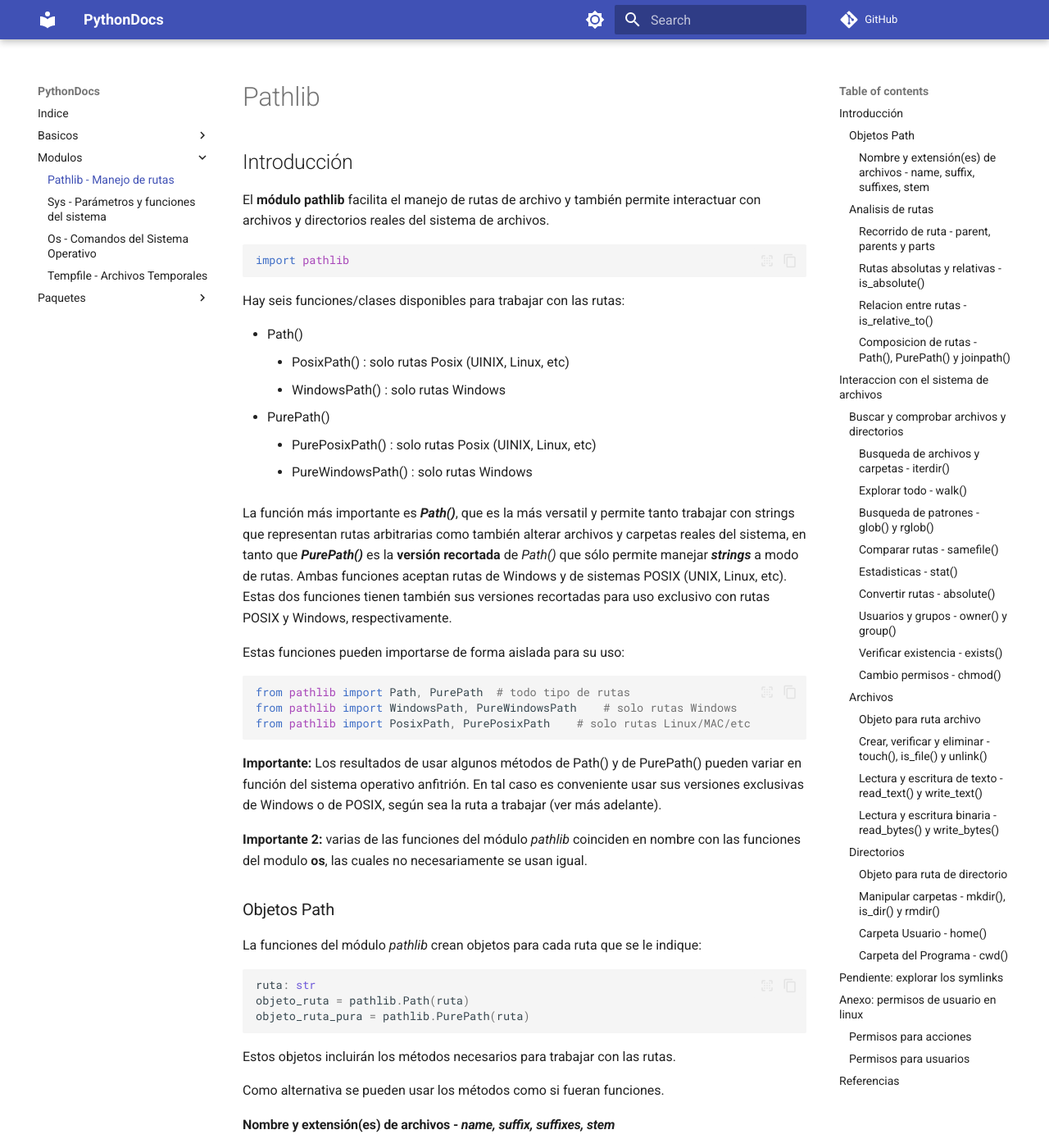
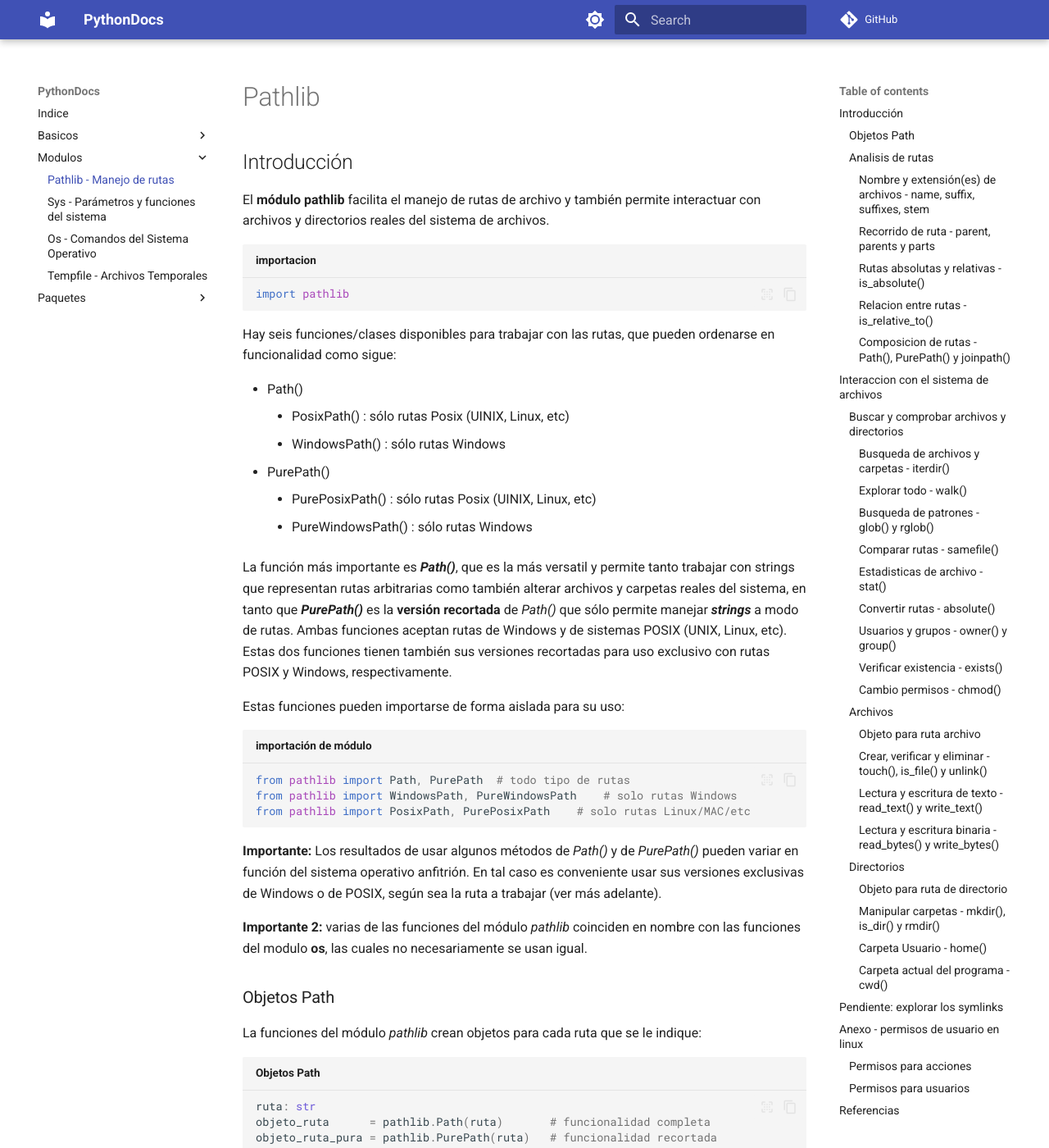
Before and after one commit to alejrot/python-docs, an MkDocs documentation site: the page built from docs/modulos/pathlib.md, in a window 1280 px wide and 1400 px high. Shown: the whole window at 82% size. Built offline with MkDocs 1.6.1 and Material for MkDocs 9.7.7, drawn with Linux system fonts in a browser that asks for light colours; comment, search, counter and statistics services are not loaded; some of the changed text lies outside the part shown.

Commit message:
Prueba de formatos: cuadros desplegables, titulos de codigos ,etc

````diff
--- a/docs/modulos/pathlib.md
+++ b/docs/modulos/pathlib.md
@@ -6,30 +6,30 @@
 
 El **módulo pathlib** facilita el manejo de rutas de archivo y también permite interactuar con archivos y directorios reales del sistema de archivos.
 
-```python
+```python title="importacion"
 import pathlib
 ```
 
-Hay seis funciones/clases disponibles para trabajar con las rutas:
+Hay seis funciones/clases disponibles para trabajar con las rutas, que pueden ordenarse en funcionalidad como sigue:
 
 - Path()
-    - PosixPath()       : solo rutas Posix (UINIX, Linux, etc)
-    - WindowsPath()     : solo rutas Windows
+    - PosixPath()       : sólo rutas Posix (UINIX, Linux, etc)
+    - WindowsPath()     : sólo rutas Windows
 - PurePath()
-    - PurePosixPath()   : solo rutas Posix (UINIX, Linux, etc)
-    - PureWindowsPath() : solo rutas Windows
+    - PurePosixPath()   : sólo rutas Posix (UINIX, Linux, etc)
+    - PureWindowsPath() : sólo rutas Windows
 
 La función más importante es ***Path()***, que es la más versatil y permite tanto trabajar con strings que representan rutas arbitrarias como también alterar archivos y carpetas reales del sistema, en tanto que ***PurePath()*** es la **versión recortada** de *Path()* que sólo permite manejar ***strings*** a modo de rutas. Ambas funciones aceptan rutas de Windows y de sistemas POSIX (UNIX, Linux, etc). Estas dos funciones tienen también sus versiones recortadas para uso exclusivo con rutas POSIX y Windows, respectivamente.
 
 Estas funciones pueden importarse de forma aislada para su uso:
 
-```python
+```python title="importación de módulo"
 from pathlib import Path, PurePath  # todo tipo de rutas
 from pathlib import WindowsPath, PureWindowsPath    # solo rutas Windows
 from pathlib import PosixPath, PurePosixPath    # solo rutas Linux/MAC/etc
 ```
 
-**Importante:** Los resultados de usar algunos métodos de Path() y de PurePath() pueden variar en función del sistema operativo anfitrión. En tal caso es conveniente usar sus versiones exclusivas de Windows o de POSIX, según sea la ruta a trabajar (ver más adelante).
+**Importante:** Los resultados de usar algunos métodos de *Path()* y de *PurePath()* pueden variar en función del sistema operativo anfitrión. En tal caso es conveniente usar sus versiones exclusivas de Windows o de POSIX, según sea la ruta a trabajar (ver más adelante).
 
 
 **Importante 2:** varias de las funciones del módulo *pathlib* coinciden en nombre con las funciones del modulo **os**, las cuales no necesariamente se usan igual.
@@ -38,32 +38,33 @@
 
 La funciones del módulo *pathlib* crean objetos para cada ruta que se le indique:
 
-```python
+```python title="Objetos Path"
 ruta: str
-objeto_ruta = pathlib.Path(ruta)
-objeto_ruta_pura = pathlib.PurePath(ruta)
+objeto_ruta      = pathlib.Path(ruta)       # funcionalidad completa
+objeto_ruta_pura = pathlib.PurePath(ruta)   # funcionalidad recortada
+```
 
-```
 Estos objetos incluirán los métodos necesarios para trabajar con las rutas.
 
 Como alternativa se pueden usar los métodos como si fueran funciones.
 
+### Analisis de rutas
+
+
 #### Nombre y extensión(es) de archivos - *name, suffix, suffixes, stem*
 
-```python
+```python  title="Archivo en ruta"
 # Objetos 'Path' y 'PurePath'
 nombre_archivo = objeto_ruta.name       # nombre completo
 nombre_archivo = objeto_ruta.suffix     # extension archivo
-nombre_archivo = objeto_ruta.suffixes   # lista extensiones
+nombre_archivo = objeto_ruta.suffixes   # lista extensiones (usuales en POSIX)
 nombre_archivo = objeto_ruta.stem       # nombre sin extensión archivo
 ```
 
 
-### Analisis de rutas
-
 #### Recorrido de ruta - *parent, parents y parts*
 
-```python
+```python title="Carpetas de ruta"
 # Objetos 'Path' y 'PurePath'
 ruta_carpeta_superior = objeto_ruta.parent     # carpeta inmediatamente superior de la ruta
 rutas_carpetas_superiores = objeto_ruta.parents    # todas las carpetas superiores que conforman la ruta
@@ -71,7 +72,8 @@
 ```
 
 #### Rutas absolutas y relativas - *is_absolute()*
-```python
+
+```python title="Verificación rutas absolutas"
 absoluta = PurePosixPath("/").is_absolute()     # 'True'
 absoluta = PurePosixPath("../").is_absolute()   # 'False'
 
@@ -84,7 +86,7 @@
 
 Si se usa *Path()* o *PurePath()* hay que tener cuidado con el sistena operativo anfitrion porque en base a éste se puede descartar rutas absolutas de otros sistemas operativos
 
-```python
+```python title="Problemas de verificacion"
 # POSIX: MAC, UNIX, LINUX
 ruta="/home"
 absoluta = PureWindowsPath(ruta).is_absolute()   # 'False'
@@ -100,7 +102,8 @@
 
 
 #### Relacion entre rutas - *is_relative_to()*
-```python
+
+```python title="Verificación rutas relativas"
 # Rutas POSIX exclusivamente
 relativos = PurePosixPath("home/user").is_relative_to("home")    # 'True'
 relativos = PurePosixPath("home/user").is_relative_to("user")    # 'False'
@@ -117,7 +120,7 @@
 
 #### Composicion de rutas - *Path(), PurePath() y joinpath()*
 
-```python
+```python title="Composición rutas"
 ruta_A: str = "home"
 ruta_B: str = "user"
 
@@ -136,7 +139,7 @@
 
 #### Busqueda de archivos y carpetas - *iterdir()*
 
-```python
+```python title="Búsqueda simple"
 ruta_carpeta: str
 objeto_ruta = Path(ruta_carpeta)
 
@@ -146,7 +149,7 @@
 
 #### Explorar todo - *walk()*
 
-```python
+```python title="Búsqueda recursiva"
 ruta_carpeta: str
 objeto_ruta = Path(ruta_carpeta)
 
@@ -164,7 +167,7 @@
 #### Busqueda de patrones - *glob() y rglob()*
 
 
-```python
+```python title="Búsqueda por patrón"
 ruta:_directorio: str
 patron: str
 
@@ -174,15 +177,16 @@
 lista_rutas = list(objeto)      # resultado
 ```
 
-Ejemplo de uso: busqueda recursiva de imagenes png y PNG
-```python
+Ejemplo de uso: busqueda recursiva de imagenes .png y .PNG
+
+```python title="Ejemplo: búsqueda de imagenes .png y .PNG"
 objeto = pathlib.Path(ruta).rglob("*.png", case_sensitive=False)
-lista_iamgenes = list(objeto)
+lista_imagenes = list(objeto)
 ```
 
 #### Comparar rutas - *samefile()*
 
-```python
+```python title="Comparar rutas"
 # rutas del sistema (DEBEN existir o da error)
 ruta_A: str = "/home"
 ruta_B: str = "/etc"
@@ -197,7 +201,7 @@
 
 Ejemplos:
 
-```python
+```python title="Ejemplo: comparando rutas"
 # comparando directorio actual
 ruta_actual = pathlib.Path().cwd()
 iguales = pathlib.Path(ruta_actual).samefile("")  # 'True'
@@ -208,20 +212,20 @@
 ```
 
 
-#### Estadisticas - *stat()*
+#### Estadisticas de archivo - *stat()*
 
 Provee información variada sobre la ruta: fechas de creacion y modificacion, espacio en disco, identificadores de usuario y de grupo, etc.
 
 Uso:
-```python
+```python title="Estadisticas de archivo"
 estadisticas = Path(ruta).stat()
 ```
 Algunos atributos internos:
 
-```python
+```python title="Datos de archivo"
 # identificadores (ID)
-estadisticas.st_uid
-estadisticas.st_gid
+estadisticas.st_uid     # identificador d usuario
+estadisticas.st_gid     # identificador de grupo
 # espacio disco (si es carpeta no incluye contenido)
 estadisticas.st_size    # espacio disco en bytes
 # fechas - formato POSIX
@@ -232,42 +236,40 @@
 
 
 
-
-
 #### Convertir rutas - *absolute()*
 
-```python
+```python title="Conversión a ruta absoluta"
 # Objeto 'Path'
 nombre_archivo = objeto_ruta.absolute() # conversion a ruta absoluta
 ```
 
 Ejemplo de uso: ruta del directorio con el ejecutable
-```python
+```python title="Ruta absoluta actual"
 # ruta directorio de ejecución actual
 nombre_archivo = Path("").absolute()
 ```
 
 #### Usuarios y grupos - *owner() y group()*
 
-```python
+```python title="Propietario y Grupo"
 usuario_propietario         = objeto_ruta.owner()
 grupo_usuario_propietario   = objeto_ruta.group()
 ```
 
 #### Verificar existencia - *exists()*
-```python
+```python title="Verificar" hl_lines="1"
 existe = Path(ruta).exists()
 ```
 
 
 #### Cambio permisos - *chmod()*
-```python
+```python title="Cambiar permisos" hl_lines="2"
 numero_permisos: int    # numero en octal o hexadecimal
 Path(ruta).chmod(numero_permisos)       # ver anexo sobre permisos
 ```
 
 Ejemplo uso:
-```python
+```python title="Ejemplo: cambiar permisos" hl_lines="3"
 # Usuario actual: leer y escribir
 # otros: solo leer
 Path(ruta).chmod(0o644)
@@ -278,7 +280,7 @@
 
 #### Objeto para ruta archivo
 
-```python
+```python title="Path archivo" hl_lines="3"
 ruta_archivo: str
 # Objeto 'Path'
 objeto_archivo = pathlib.Path(ruta_archivo)
@@ -286,7 +288,7 @@
 
 
 #### Crear, verificar y eliminar - *touch(), is_file() y unlink()*
-```python
+```python title="Manipular archivos" hl_lines="3-6  8  12"
 # crea archivo vacio (puede dar error)
 objeto_archivo.touch()
 objeto_archivo.touch(
@@ -302,7 +304,7 @@
 ```
 
 #### Lectura y escritura de texto - *read_text() y write_text()*
-```python
+```python title="Leer y escribir texto" hl_lines="2 4"
 # lectura
 texto = objeto_archivo.read_text()
 # escritura/sobreescritura
@@ -310,7 +312,7 @@
 ```
 
 #### Lectura y escritura binaria - *read_bytes() y write_bytes()*
-```python
+```python title="Leer y escribir bytes" hl_lines="2 4"
 # lectura
 data_binarios = objeto_archivo.read_bytes()
 # escritura/sobreescritura
@@ -321,7 +323,7 @@
 
 #### Objeto para ruta de directorio
 
-```python
+```python title="Path directorio" hl_lines="3"
 ruta_directorio: str
 # Objeto 'Path'
 objeto_directorio = Path(ruta_directorio)
@@ -331,7 +333,7 @@
 #### Manipular carpetas - *mkdir(), is_dir() y rmdir()*
 
 
-```python
+```python  title="Manipular carpetas" hl_lines="4-8  10 12"
 # crea directorio vacio, opciones predefinidas (puede dar error)
 objeto_directorio.mkdir()
 # crea directorio vacio
@@ -348,12 +350,12 @@
 
 #### Carpeta Usuario - *home()*
 
-```python
+```python title="ruta 'home'" hl_lines="1"
 carpeta_usuaurio = pathlib.Path().home()   # carpeta personal del usuario actual
 ```
 
-#### Carpeta del Programa - *cwd()*
-```python
+#### Carpeta actual del programa - *cwd()*
+```python title="ruta actual" hl_lines="1"
 carpeta_programa = pathlib.Path().cwd()   # carpeta actual del programa
 ```
 
@@ -364,7 +366,7 @@
 
 
 
-## Anexo: permisos de usuario en linux
+## Anexo - permisos de usuario en linux
 
 Los permisos de usuario se asignan mediante por un numero binario / octal / hexadecimal de tres digitos.
 
@@ -373,7 +375,7 @@
 Cada dígito es una composición de banderines que otorgan permisos para leer, escribir y ejecutar. Los valores numéricos equivalentes para cada permiso aslado son:
 
 |Permiso |binario|octal| hexadecimal|
-|--- |:---:|:----:|:---:|
+|:--- |:---:|:----:|:---:|
 | Leer  (r)  |0b100 | 0o4 | 0h4 |
 | Escribir (w) |0b10 | 0o2 | 0h2 |
 | Ejecutar (x) |0b1 | 0o1 | 0h1 |
@@ -383,16 +385,17 @@
 Ejemplos:
 
 |Permiso combinado |binario|octal| hexadecimal|
-|--- |:---:|:----:|:---:|
-| sólo lectura (r)  |0b100 | 0o4 | 0h4 |
-| lectura y escritura (r+w) |0b110 | 0o6 | 0h6 |
-| lectura, escritura y ejecucion  (r+w+x) |0b111 | 0o7 | 0h7 |
-| sólo ejecucion  (x) |0b001 | 0o1 | 0h1 |
+|:--- |:---:|:----:|:---:|
+| Sólo lectura (r)  |0b100 | 0o4 | 0h4 |
+| Lectura y escritura (r+w) |0b110 | 0o6 | 0h6 |
+| Lectura, escritura y ejecucion  (r+w+x) |0b111 | 0o7 | 0h7 |
+| Sólo ejecucion  (x) |0b001 | 0o1 | 0h1 |
 
 
 ### Permisos para usuarios
 
 Los digitos con los permisos se asignan con el siguiente orden de usuarios:
+
 - usuario actual;
 - grupo del usuario actual;
 - todos los usuarios.
--- a/mkdocs.yml
+++ b/mkdocs.yml
@@ -12,8 +12,8 @@
   hljs_languages:
     - yaml
     - rust
-    # - python
-    # - bash
+    - python
+    - bash
   language: en
   # Modos para la pagina
   palette:
````
Also changed, not shown: other parts of docs/modulos/pathlib.md (+15 -12 lines), docs/index.md (+0 -2 lines), docs/modulos/os.md (+19 -11 lines), docs/paquetes/psutil.md (+215 -162 lines), docs/test.md (+18 -3 lines).
